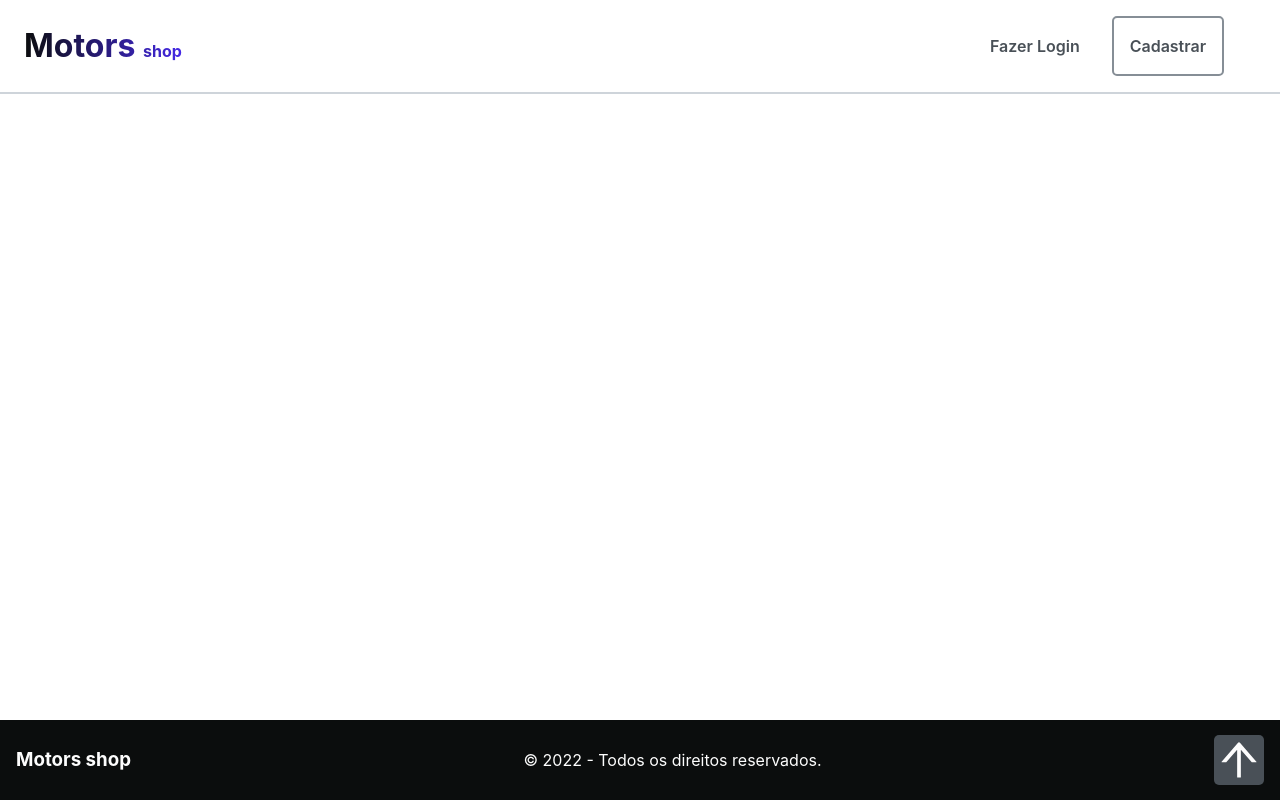
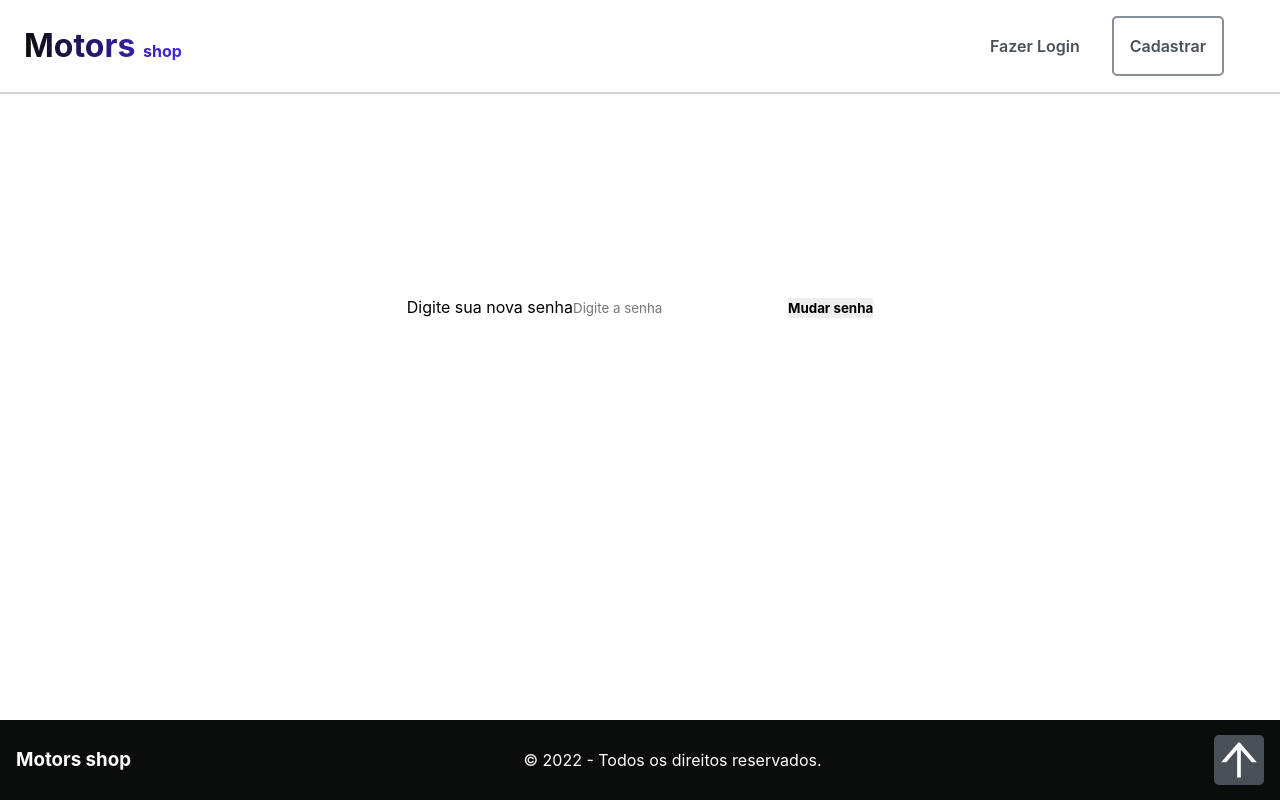
Before and after one commit to KNZ-Cars-10/Front-End, a React (Vite) app: page /resetPassword/1/1 in a window 1280 px wide. Built offline with nearby package versions, Linux system fonts and the light colour scheme; no server answers.

Commit message:
feat: resetPassword

```diff
--- a/src/Routes/routes.tsx
+++ b/src/Routes/routes.tsx
@@ -1,11 +1,12 @@
 import { Route, Routes } from "react-router-dom";
 import { HomePage } from "../pages/home/home";
 import { LoginPage } from "../pages/login/login";
-import { PasswordResetPage } from "../pages/recoverPassword/passwordReset";
+import { PasswordResetPage } from "../pages/sendEmailRecoverPassword/sendEmailRecoverPassword";
 import { RegisterPage } from "../pages/register/register";
 import { ProfileViewUser } from "../pages/ProfileViewUser";
 import { ProfileViewAdmin } from "../pages/ProfileViewAdmin";
 import { AdvertViewPage } from "../pages/AdvertView";
+import ResetPassword from "../pages/resetPassword/resetPassword";
 
 export const RouterComponent = () => {
   return (
@@ -14,6 +15,7 @@ export const RouterComponent = () => {
       <Route path="/register" element={<RegisterPage />} />
       <Route path="/" element={<HomePage />} />
       <Route path="/recoverPassword" element={<PasswordResetPage />} />
+      <Route path="/resetPassword/:token/:id" element={<ResetPassword />} />
       <Route path="/profile" element={<ProfileViewAdmin />} />
       <Route path="/advert/:advertId" element={<AdvertViewPage />} />
       <Route path="/advertiser/:advertiserId" element={<ProfileViewUser />} />
--- /dev/null
+++ b/src/pages/resetPassword/resetPassword.tsx
@@ -0,0 +1,80 @@
+import { useForm } from "react-hook-form";
+import { useNavigate, useParams } from "react-router-dom";
+import { newPasswordUserSchema } from "../../schemas/users.schemas";
+import { TNewPassword } from "../../providers/userContext/@Types";
+import { api } from "../../services/api";
+import { toast } from "react-toastify";
+import { useState } from "react";
+import { zodResolver } from "@hookform/resolvers/zod";
+
+function ResetPassword() {
+  const [tokenValid, setTokenValid] = useState(true);
+
+  const navigate = useNavigate();
+
+  const { token } = useParams();
+  const { id } = useParams();
+
+  const { register, handleSubmit } = useForm<TNewPassword>({
+    resolver: zodResolver(newPasswordUserSchema),
+  });
+
+  const verifyToken = async () => {
+    const user = await api.get(`users/${id}`);
+
+    if (user.data.resetToken == token) {
+      setTokenValid(true);
+
+      return true;
+    }
+
+    setTokenValid(false);
+
+    return false;
+  };
+
+  const changePassword = async (newPassword: string) => {
+    try {
+      await api.post(`recoverPassword/${token}`, { newPassword });
+    } catch (error) {
+      console.log(error);
+    }
+  };
+
+  const onSubmit = async (formData: TNewPassword) => {
+    const tokenIsValid = await verifyToken();
+
+    if (tokenIsValid) {
+      try {
+        await changePassword(formData.password);
+
+        toast.success("Senha alterada com sucesso");
+
+        navigate("/login");
+      } catch (error) {
+        console.log(error);
+      }
+    }
+  };
+
+  return (
+    <>
+      <form onSubmit={handleSubmit(onSubmit)}>
+        <span>Digite sua nova senha</span>
+
+        <input
+          type="password"
+          id="password"
+          placeholder="Digite a senha"
+          {...register("password")}
+        />
+
+        {!tokenValid && <span>Algo deu errado</span>}
+
+        <button type="submit">Mudar senha</button>
+      </form>
+    </>
+  );
+}
+
+export default ResetPassword;
--- a/src/pages/recoverPassword/passwordReset.tsx
+++ b/src/pages/sendEmailRecoverPassword/sendEmailRecoverPassword.tsx
@@ -4,6 +4,7 @@ import { TRecoverPassword } from "../../providers/userContext/@Types";
 import { recoverPasswordUserSchema } from "../../schemas/users.schemas";
 import { api } from "../../services/api";
 import { useState } from "react";
+import { toast } from "react-toastify";
 
 export const PasswordResetPage = () => {
   const [emailExists, setEmailExists] = useState(true);
@@ -25,6 +26,8 @@ export const PasswordResetPage = () => {
   const sendEmail = async (email: string) => {
     try {
       await api.post(`recoverPassword/sendEmail`, email);
+
+      toast.success("E-mail enviado com sucesso!");
     } catch (error) {
       console.log(error);
     }
@@ -32,10 +35,15 @@ export const PasswordResetPage = () => {
 
   const onSubmit = async (formData: TRecoverPassword) => {
     const exists = await checkEmailExists(formData.email);
+
     setEmailExists(exists);
 
-    if (emailExists) {
-      await sendEmail(formData.email);
+    if (exists) {
+      try {
+        await sendEmail(formData.email);
+      } catch (error) {
+        console.log(error);
+      }
     }
   };
 
@@ -43,15 +51,19 @@ export const PasswordResetPage = () => {
     <>
       <form onSubmit={handleSubmit(onSubmit)}>
         <span>Digite seu email para recuperação de senha</span>
+
         <input
           type="text"
           id="email"
           placeholder="Digitar email"
           {...register("email")}
         />
+
         {!emailExists && (
           <span>O email que você inseriu não está conectado a uma conta.</span>
         )}
+
+        <button type="submit">Enviar</button>
       </form>
     </>
   );
--- a/src/providers/userContext/@Types.ts
+++ b/src/providers/userContext/@Types.ts
@@ -6,6 +6,7 @@ import {
   userSchemaRequest,
   userSchemaResponse,
   recoverPasswordUserSchema,
+  newPasswordUserSchema,
 } from "../../schemas/users.schemas";
 
 import {
@@ -29,6 +30,8 @@ export type TLoginRequest = z.infer<typeof requestLoginSchema>;
 export type TLoginResponse = z.infer<typeof responseLoginSchema>;
 
 export type TRecoverPassword = z.infer<typeof recoverPasswordUserSchema>;
+
+export type TNewPassword = z.infer<typeof newPasswordUserSchema>
 
 export type TUserContext = {
   user: TUserResponse | null;
--- a/src/schemas/users.schemas.ts
+++ b/src/schemas/users.schemas.ts
@@ -71,6 +71,10 @@ export const recoverPasswordUserSchema = z.object({
   email: z.string(),
 });
 
+export const newPasswordUserSchema = z.object({
+  password: z.string().min(8, "A senha deve ter no mínimo 8 caracteres."),
+});
+
 export const userSchemaRegister = userSchema
   .omit({
     id: true,
```
Also changed, not shown: src/pages/resetPassword/style.ts (added), src/pages/sendEmailRecoverPassword/style.ts (added).
